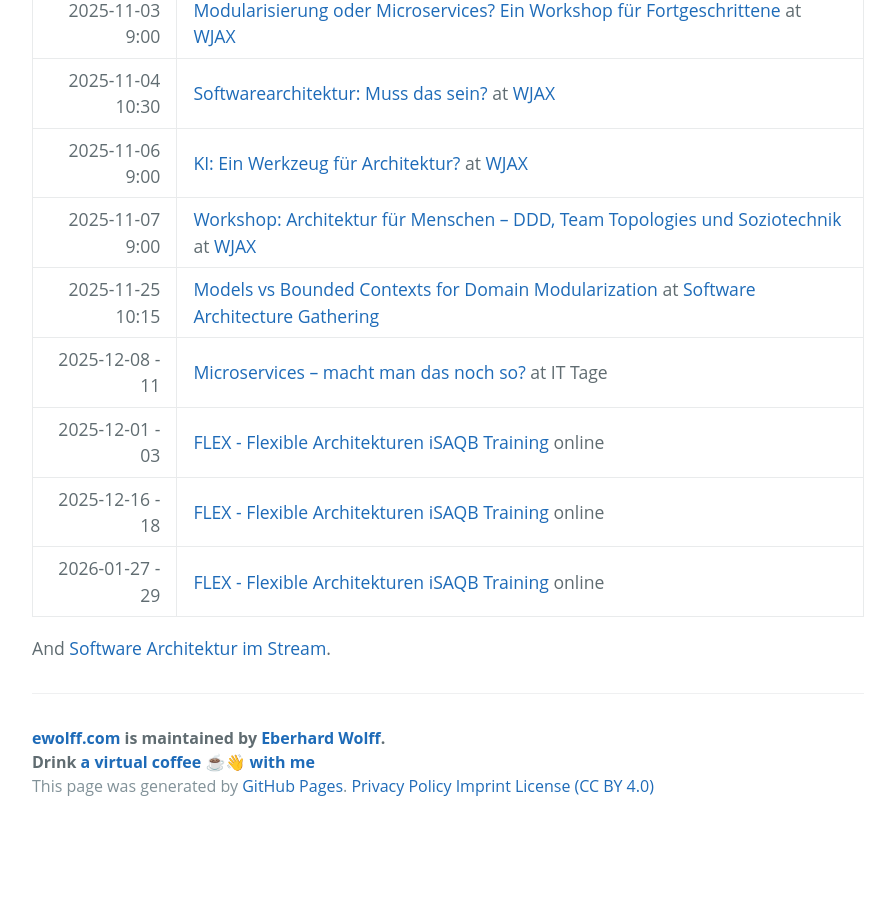
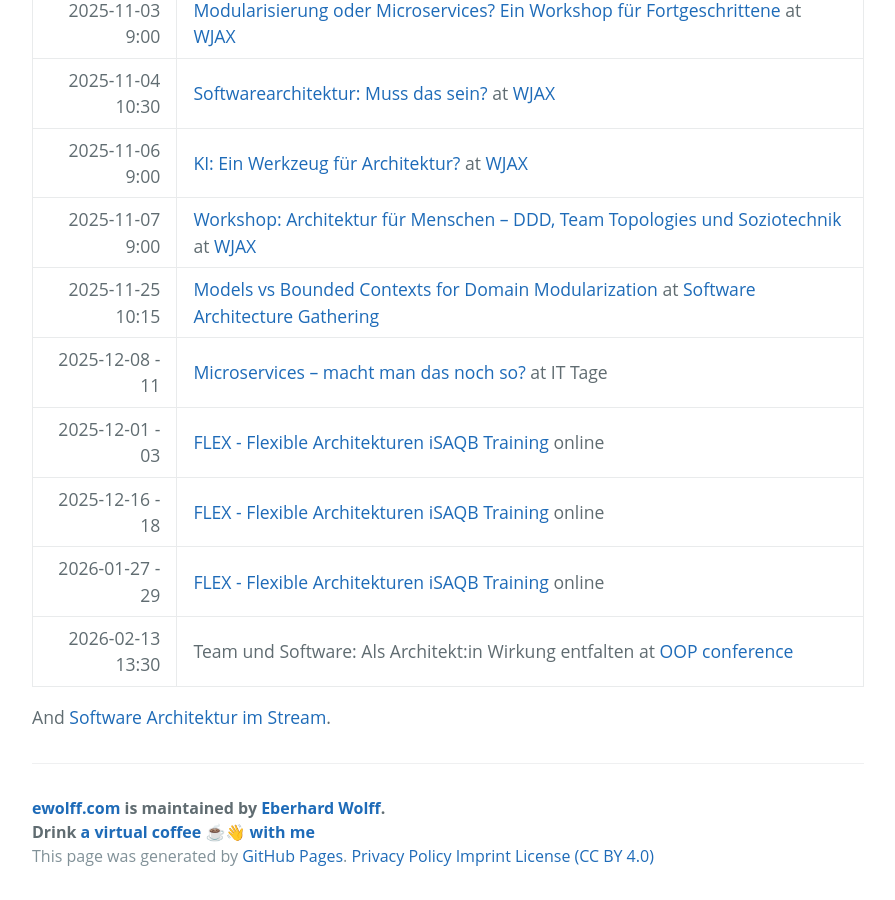
Before and after one commit to ewolff/ewolff.com, a Jekyll site: the page built from schedule.md, in a window 1280 px wide and 900 px high, scrolled down 813 px. Shown: the whole window, without its empty margins (192-1087 px from the left). Built offline with Jekyll 4.4.1, drawn with Linux system fonts in a browser that asks for light colours; our own code applies the rules of GitHub Pages for plain Markdown files; before the commit the page ends 1643 px from its top, so only the background shows below that.

Commit message:
Vortrag bei der OOP ergänzt

```diff
--- a/schedule.md
+++ b/schedule.md
@@ -20,5 +20,6 @@
 |  2025-12-01 - 03 | [FLEX - Flexible Architekturen iSAQB Training](https://www.socreatory.com/de/trainings/flex) online                                                                                           |
 |  2025-12-16 - 18 | [FLEX - Flexible Architekturen iSAQB Training](https://www.socreatory.com/de/trainings/flex) online                                                                                           |
 |  2026-01-27 - 29 | [FLEX - Flexible Architekturen iSAQB Training](https://www.socreatory.com/de/trainings/flex) online                                                                                           |
+| 2026-02-13 13:30 | Team und Software: Als Architekt:in Wirkung entfalten  at [OOP conference](https://www.oop-konferenz.de/) |
 
 And [Software Architektur im Stream](https://software-architektur.tv/).
```
Also changed, not shown: termine.md (+1 -0 lines).
